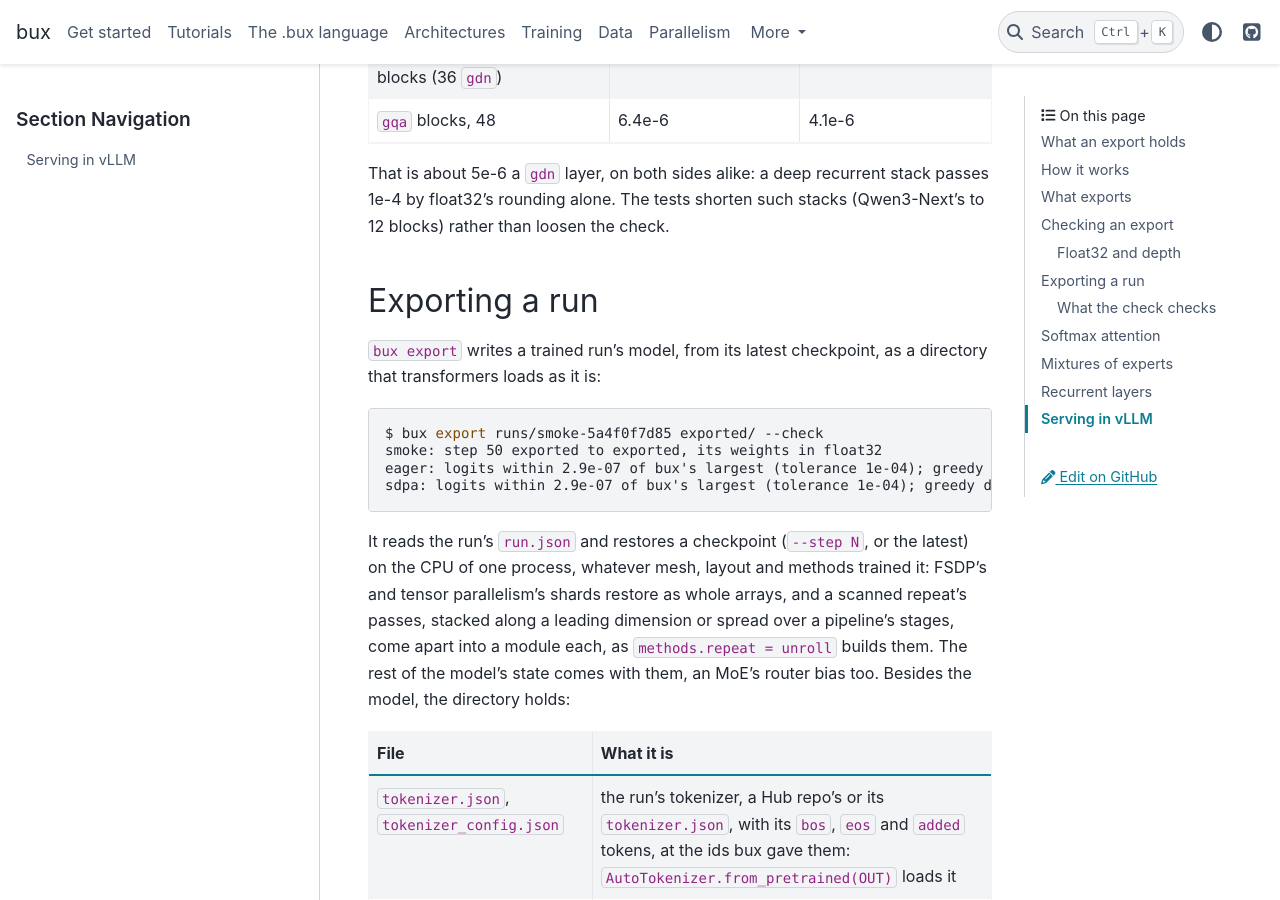
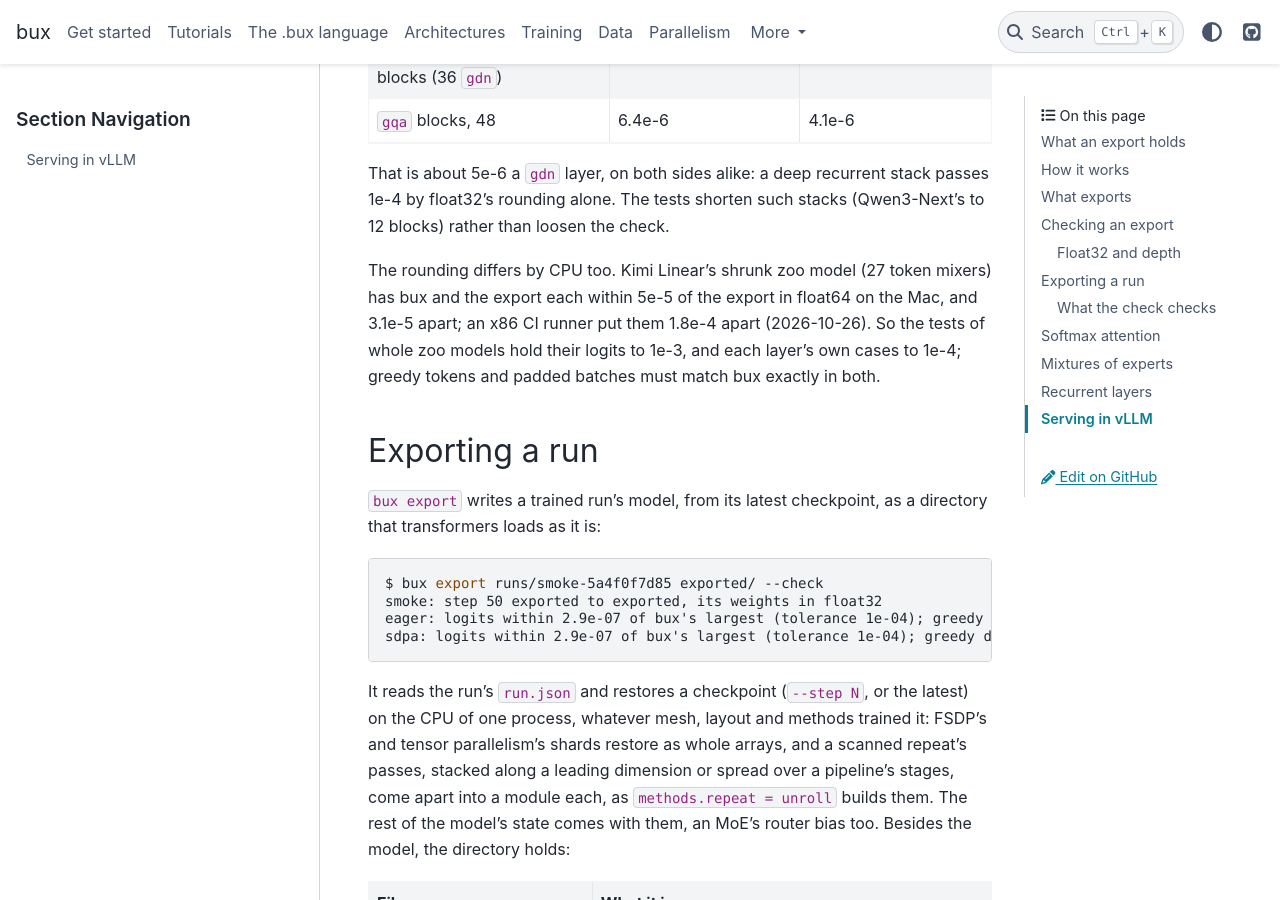
Before and after one commit to pilot7747/bux, a Sphinx documentation site: the page built from docs/export/index.md, in a window 1280 px wide and 900 px high, scrolled down 5089 px. Built offline with Sphinx 7.4.7 and the PyData theme 0.15.4, drawn with Linux system fonts in a browser that asks for light colours.

Commit message:
Fix: the recurrent zoo models' export test holds logits to 1e-3, as float32 rounds a whole stack differently by CPU; each layer's own cases keep 1e-4
Kimi Linear's shrunk model (27 token mixers) has bux and the export each within 5e-5
of the export run in float64 on the Mac, and 3.1e-5 apart; an x86 CI runner put them
1.8e-4 apart, past the 1e-4 its layers' cases hold. Greedy tokens and padded batches
still match bux exactly. docs/export says so beside the float32 depth table.

Co-Authored-By: Claude Opus 5.5 <noreply@anthropic.com>

```diff
--- a/docs/export/index.md
+++ b/docs/export/index.md
@@ -149,6 +149,12 @@ That is about 5e-6 a `gdn` layer, on both sides alike: a deep recurrent stack pa
 1e-4 by float32's rounding alone. The tests shorten such stacks (Qwen3-Next's to 12
 blocks) rather than loosen the check.
 
+The rounding differs by CPU too. Kimi Linear's shrunk zoo model (27 token mixers) has
+bux and the export each within 5e-5 of the export in float64 on the Mac, and 3.1e-5
+apart; an x86 CI runner put them 1.8e-4 apart (2026-10-26). So the tests of whole zoo
+models hold their logits to 1e-3, and each layer's own cases to 1e-4; greedy tokens
+and padded batches must match bux exactly in both.
+
 ## Exporting a run
 
 `bux export` writes a trained run's model, from its latest checkpoint, as a directory
```
Also changed, not shown: 1 other file.
